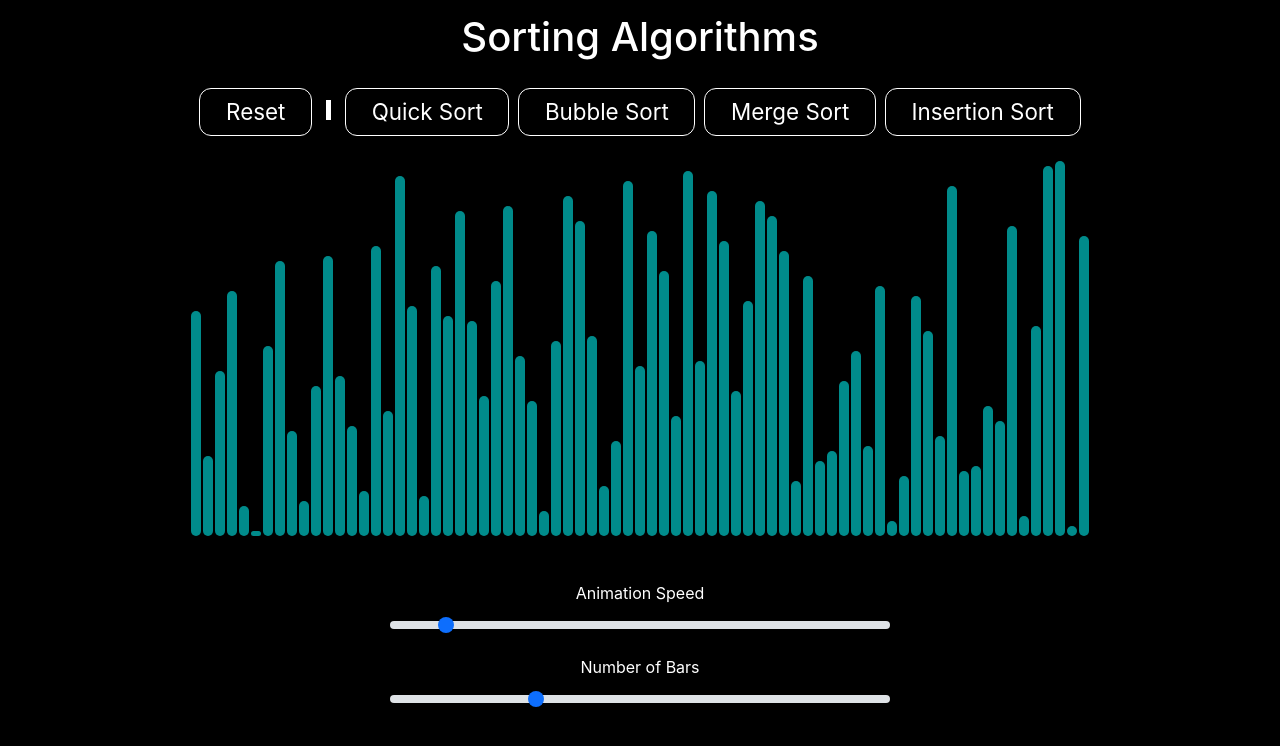
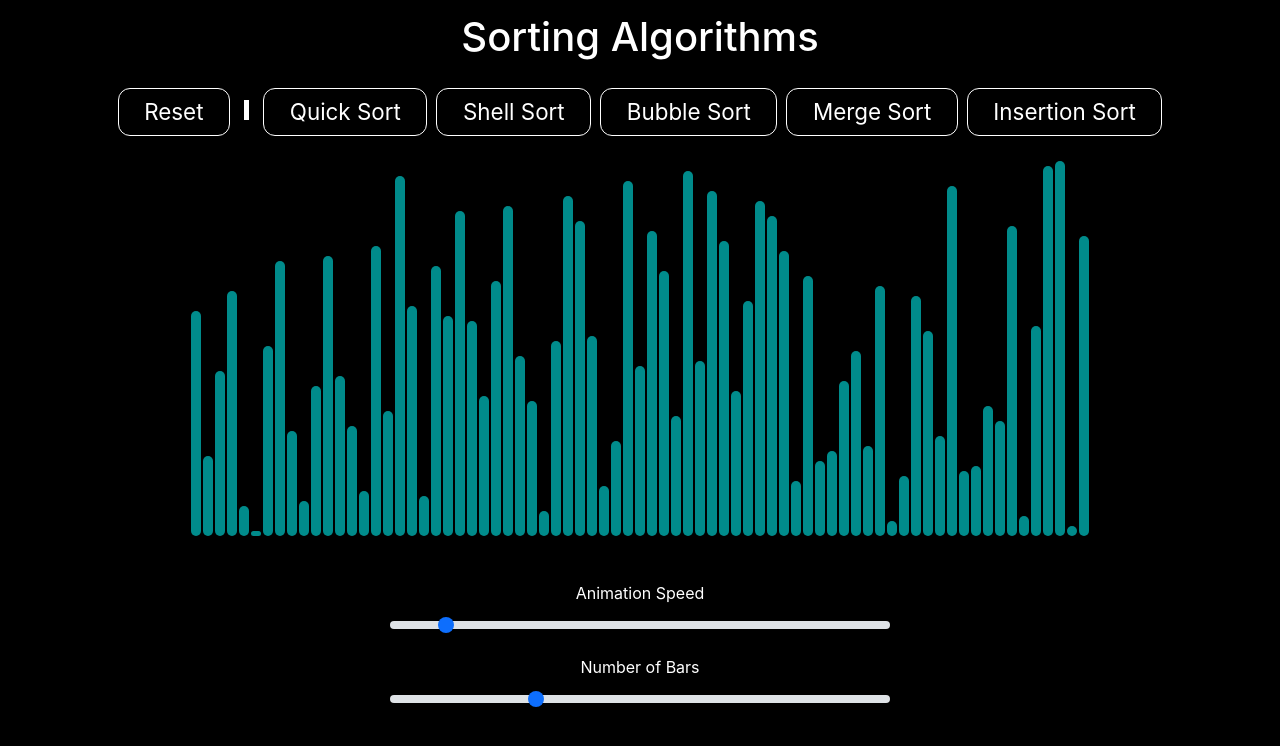
Before and after one commit to anish-kondepudi/AlgorithmVisualizer, a React (Create React App) app in the folder algorithm_visualizer/: page /sorting in a window 1280 px wide. Shown: the top 746 px of the page. Built offline with nearby package versions, Linux system fonts and the light colour scheme.

Commit message:
Added Shell Sort
- color constant not used (should fix in future)

```diff
--- a/algorithm_visualizer/src/pages/SortingPage.js
+++ b/algorithm_visualizer/src/pages/SortingPage.js
@@ -1,13 +1,12 @@
 import { useState } from "react"
 import "./SortingPage.css";
-import { bubbleSortAnimation, insertionSortAnimation, quickSortAnimation } from "./sort_components/sortingAlgorithms.js"
+import { bubbleSortAnimation, insertionSortAnimation, quickSortAnimation, shellSortAnimation } from "./sort_components/sortingAlgorithms.js"
 
 let NUM_BARS = 75;
 let DELAY_TIME = 10;
 
-
 const DEFAULT_COLOR = "DarkCyan";
-const SORTED_COLOR = "Green";
+const SORTED_COLOR = "Green"; // This must be manually updated for Shell Sort
 const SWAP_COLOR = "Red";
 const COMPARE_COLOR = "FloralWhite";
 
@@ -40,10 +39,15 @@ export const SortingPage = () => {
     })
   }
 
+  // Returns RGB value as a string
+  const rgb = (r, g, b) => {
+  return "rgb("+r+","+g+","+b+")";
+  }
+
   // Quick Sort
   const quickSort = () => {
     const animations = quickSortAnimation(arr);
-    const QSORT_DELAY_TIME = DELAY_TIME;
+    const QSORT_DELAY_TIME = DELAY_TIME*1.2;
 
     for (let i=0; i<animations.length; i++) {
       const arrayBars = document.getElementsByClassName('bar');
@@ -86,7 +90,7 @@ export const SortingPage = () => {
   // Bubble Sort
   const bubbleSort = () => {
     const animations = bubbleSortAnimation(arr);
-    const BUBBLE_DELAY_TIME = DELAY_TIME/2;
+    const BUBBLE_DELAY_TIME = DELAY_TIME/10;
 
     for (let i=0; i<animations.length; i++) {
       const arrayBars = document.getElementsByClassName('bar');
@@ -128,10 +132,58 @@ export const SortingPage = () => {
 
   }
 
+  // Shell Sort
+  const shellSort = () => {
+    const animations = shellSortAnimation(arr);
+    const iterations = animations[animations.length-1][0];
+
+    const SHELL_SORT_DELAY_TIME = DELAY_TIME/1.5;
+
+    for (let i=0; i<animations.length; i++) {
+      const arrayBars = document.getElementsByClassName('bar');
+      const [iteration, action, bar1_id, bar2_id] = animations[i];
+
+      const bar1_style = arrayBars[bar1_id].style;
+      const bar2_style = arrayBars[bar2_id].style;
+
+      let rgb_shift = 24*(iterations-iteration);
+      let iterationColor = rgb(0,128,rgb_shift);
+
+      // Performs corresponding animation for each action
+      if (action === 'compare') {
+        setTimeout(() => {
+          bar1_style.backgroundColor = COMPARE_COLOR;
+          bar2_style.backgroundColor = COMPARE_COLOR;
+        }, i * SHELL_SORT_DELAY_TIME);
+      } else if (action === 'swap') {
+        setTimeout(() => {
+          bar1_style.backgroundColor = SWAP_COLOR;
+          bar2_style.backgroundColor = SWAP_COLOR;
+          // Swap Bars
+          let temp = bar1_style.height;
+          bar1_style.height = bar2_style.height;
+          bar2_style.height = temp;
+        }, i * SHELL_SORT_DELAY_TIME);
+      } else if (action === 'semi_sorted') {
+        setTimeout(() => {
+          // 0,128,0
+          bar1_style.backgroundColor = iterationColor;
+          bar2_style.backgroundColor = iterationColor;
+        }, i * SHELL_SORT_DELAY_TIME);
+      } else if (action === 'sorted') {
+        setTimeout(() => {
+          bar1_style.backgroundColor = iterationColor;
+          bar2_style.backgroundColor = iterationColor;
+        }, i * SHELL_SORT_DELAY_TIME);
+      }
+    }
+
+  }
+
   // Insertion Sort (Performs Animation for Insertion Sort)
   const insertionSort = () => {
     const animations = insertionSortAnimation(arr);
-    const ISORT_DELAY_TIME = DELAY_TIME/1.5;
+    const ISORT_DELAY_TIME = DELAY_TIME/4;
 
     // Array of size 1 is sorted
     const firstBar = document.getElementsByClassName('bar')[0];
@@ -181,6 +233,7 @@ export const SortingPage = () => {
         <button className="btn" onClick={() => resetArray()}>Reset</button>
         <span className="divider"></span>
         <button className="btn" onClick={() => quickSort()}>Quick Sort</button>
+        <button className="btn" onClick={() => shellSort()}>Shell Sort</button>
         <button className="btn" onClick={() => bubbleSort()}>Bubble Sort</button>
         <button className="btn" onClick={() => mergeSort()}>Merge Sort</button>
         <button className="btn" onClick={() => insertionSort()}>Insertion Sort</button>
--- a/algorithm_visualizer/src/pages/sort_components/sortingAlgorithms.js
+++ b/algorithm_visualizer/src/pages/sort_components/sortingAlgorithms.js
@@ -96,3 +96,46 @@ export const quickSortAnimation = (array) => {
 
     return animations;
 }
+
+export const shellSortAnimation = (array) => {
+    const animations = [];
+    let n = array.length;
+    let iter = 0;
+
+    // Start with a big gap, then reduce the gap
+    for (let gap = Math.floor(n/2); gap > 0; gap = Math.floor(gap/2))
+    {
+        // Increment Iterator
+        iter++;
+
+        // Do a gapped insertion sort for this gap size.
+        // The first gap elements a[0..gap-1] are already
+        // in gapped order keep adding one more element
+        // until the entire array is gap sorted
+        for (let i = gap; i < n; i += 1)
+        {
+
+            // add a[i] to the elements that have been gap
+            // sorted save a[i] in temp and make a hole at
+            // position i
+            let temp = array[i];
+
+            // shift earlier gap-sorted elements up until
+            // the correct location for a[i] is found
+            let j;
+            for (j = i; j >= gap && array[j - gap] > temp; j -= gap) {
+                animations.push([iter,'compare',j,j-gap])
+                animations.push([iter,'swap',j,j-gap])
+                animations.push([iter,'semi_sorted',j,j-gap])
+                array[j] = array[j - gap];
+            }
+
+            // put temp (the original a[i]) in its correct
+            // location
+            array[j] = temp;
+            animations.push([iter,'compare',i,j])
+            animations.push([iter,'sorted',i,j])
+        }
+    }
+    return animations;
+}
```
